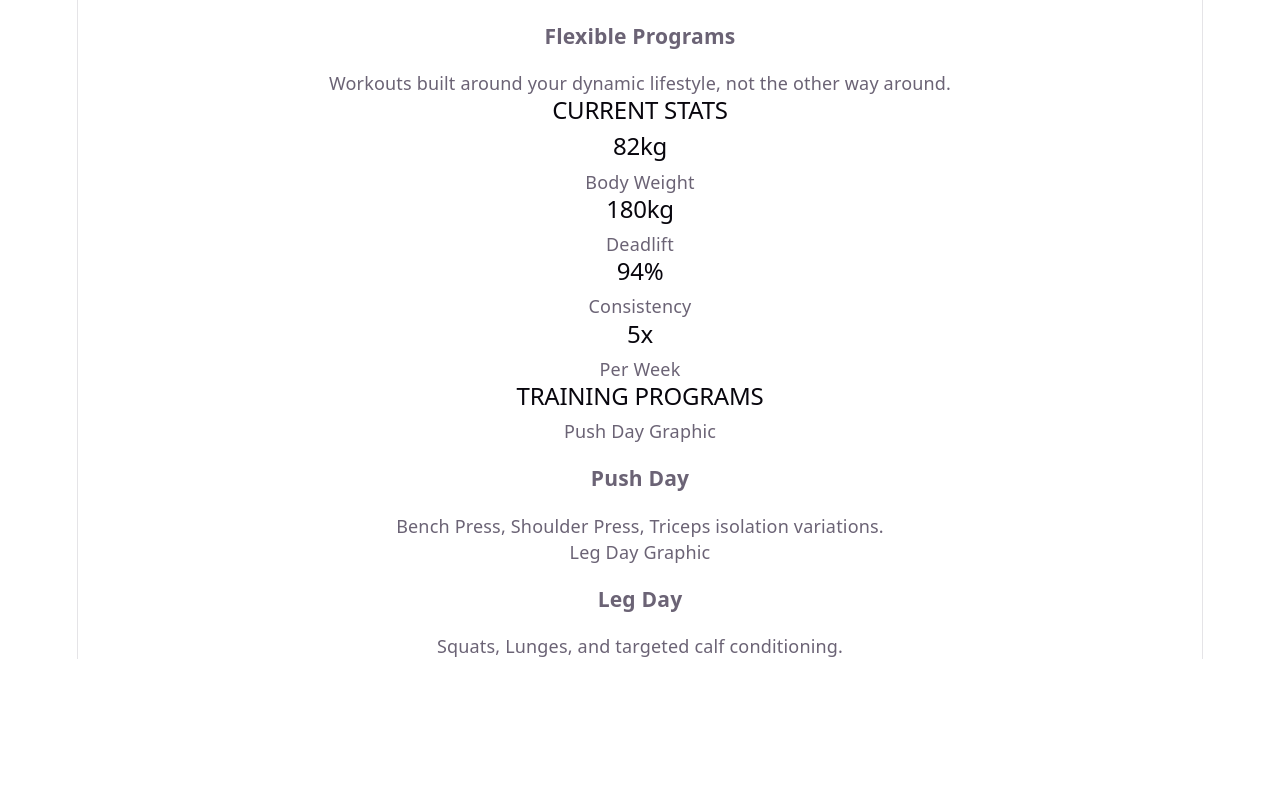
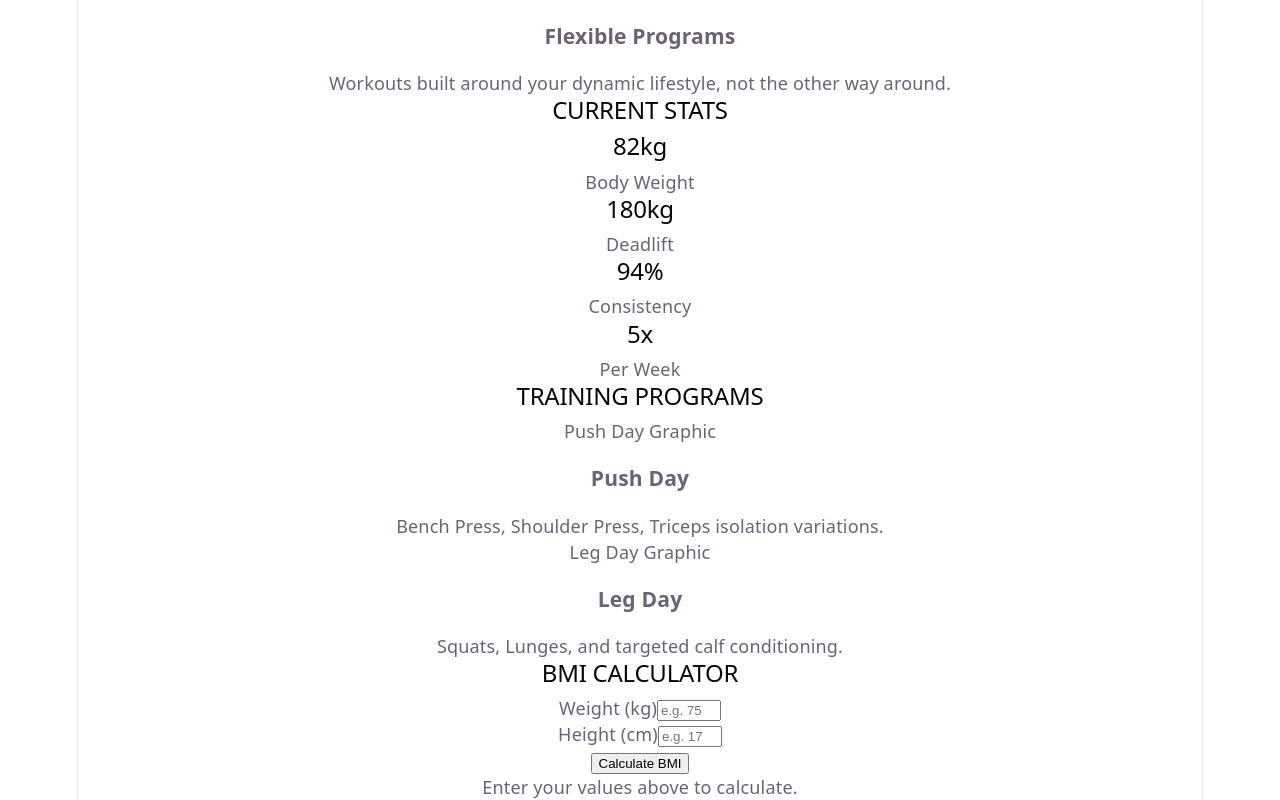
Before and after one commit to sauravnn/glowing-broccoli, a React app in the folder frontend/: page / in a window 1280 px wide. Shown: the part 534-1334 px from the top of the page. Before the commit the page ends 1193 px from the top, so only its background shows below. Built offline with nearby package versions, Linux system fonts and the light colour scheme; the HTML template or start-up script is replaced by a standard one.

Commit message:
Add BMI component

```diff
--- a/frontend/src/App.jsx
+++ b/frontend/src/App.jsx
@@ -3,6 +3,7 @@ import Hero from "./components/Hero";
 import About from "./components/About";
 import Progress from "./components/Progress";
 import Programs from "./components/Programs";
+import BMI from "./components/BMI";
 
 function App() {
   return (
@@ -12,6 +13,7 @@ function App() {
       <About/>
       <Progress/>
       <Programs/>
+      <BMI/>
     </>
   );
 }
--- /dev/null
+++ b/frontend/src/components/BMI.jsx
@@ -0,0 +1,51 @@
+function BMI() {
+    return (
+      <section id="bmi" className="bmi-section">
+        <h2 className="title">BMI CALCULATOR</h2>
+
+        <div className="bmi-container">
+          <form id="bmiForm" className="bmi-form">
+            <div className="form-group">
+              <label htmlFor="weight">Weight (kg)</label>
+
+              <input
+                type="number"
+                id="weight"
+                required
+                min="10"
+                max="300"
+                placeholder="e.g. 75"
+              />
+            </div>
+
+            <div className="form-group">
+              <label htmlFor="height">Height (cm)</label>
+
+              <input
+                type="number"
+                id="height"
+                required
+                min="50"
+                max="250"
+                placeholder="e.g. 175"
+              />
+            </div>
+
+            <button type="submit" className="btn">
+              Calculate BMI
+            </button>
+          </form>
+
+          <div
+            id="bmiResult"
+            className="bmi-result"
+            aria-live="polite"
+          >
+            Enter your values above to calculate.
+          </div>
+        </div>
+      </section>
+    );
+  }
+
+  export default BMI;
```
